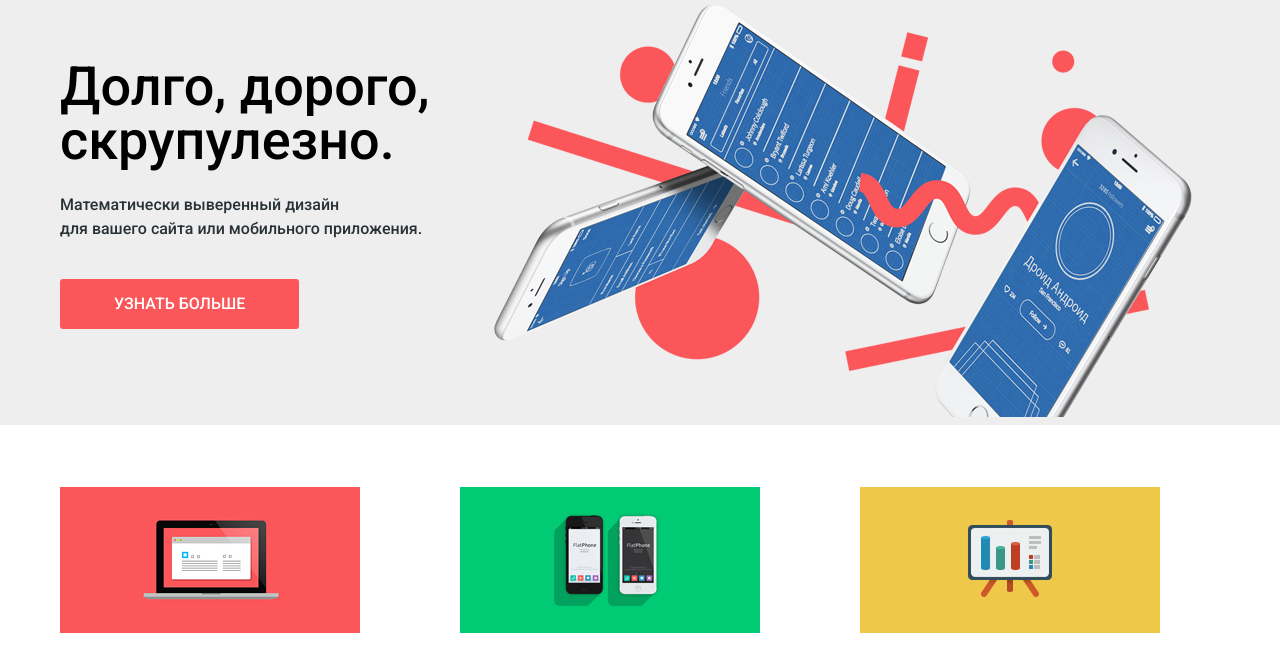
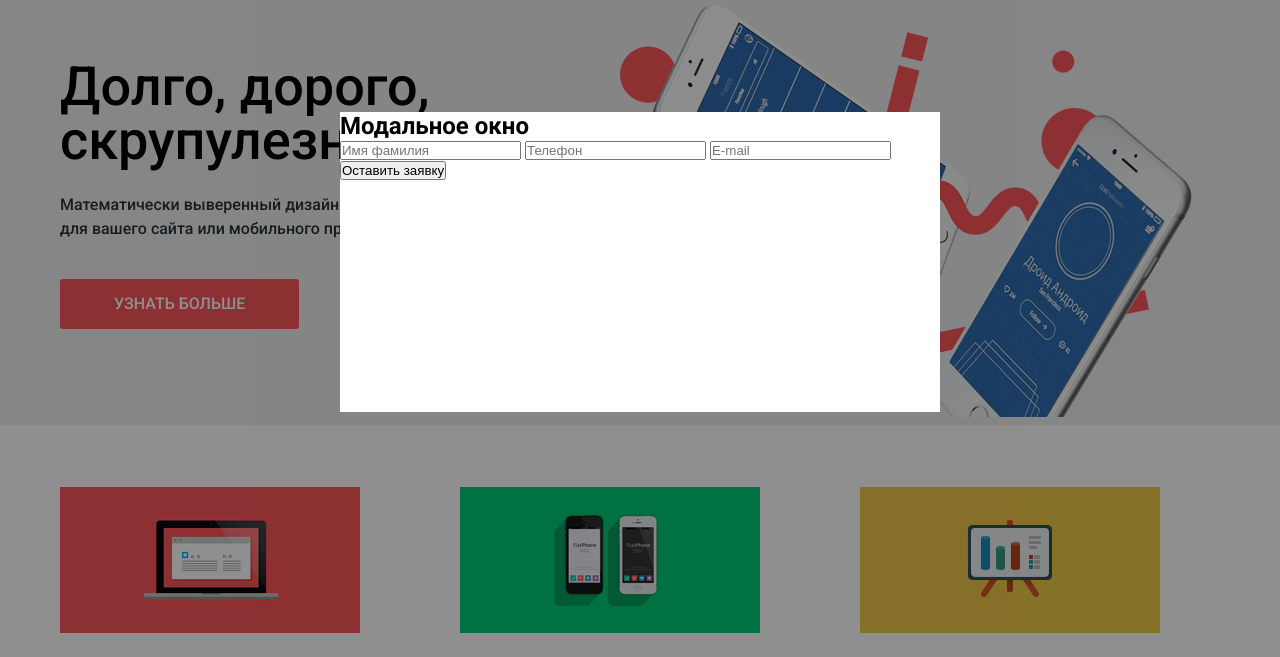
Before and after one commit to Madara1312/1, a plain HTML site: page index.html in a window 1280 px wide. Shown: the part 138-795 px from the top of the page. Drawn offline with Linux system fonts and the light colour scheme.

Commit message:
создали шаблон для модального окна

```diff
--- a/index.html
+++ b/index.html
@@ -9,6 +9,7 @@
 </head>
 
 <body>
+
     <header class="header">
         <div class="container header__wrapper">
             <a href="index.html" class="header__logo">
@@ -263,6 +264,19 @@
             </div>
         </div>
     </footer>
+
+    <div class="modal">
+        <div class="modal__content">
+            <h2 class="modal__title">Модальное окно</h2>
+            <form>
+                <input type="text" name="" id="" placeholder="Имя фамилия">
+                <input type="tel" name="" id="" placeholder="Телефон">
+                <input type="email" name="" id="" placeholder="E-mail">
+                <button>Оставить заявку</button>
+            </form>
+
+        </div>
+    </div>
 </body>
 
 </html>
--- /dev/null
+++ b/src/css/modal.css
@@ -0,0 +1,17 @@
+.modal {
+    position: fixed;
+    background-color: #00000070;
+    width: 100%;
+    height: 100%;
+    display: flex;
+    justify-content: center;
+    align-items: center;
+    top: 0;
+    left: 0;
+}
+
+.modal__content {
+    width: 600px;
+    background-color: #fff;
+    min-height: 300px;
+}
--- a/src/css/style.css
+++ b/src/css/style.css
@@ -12,3 +12,4 @@
 @import "options.css";
 @import "cards.css";
 @import "pagination.css";
+@import "modal.css";
```
